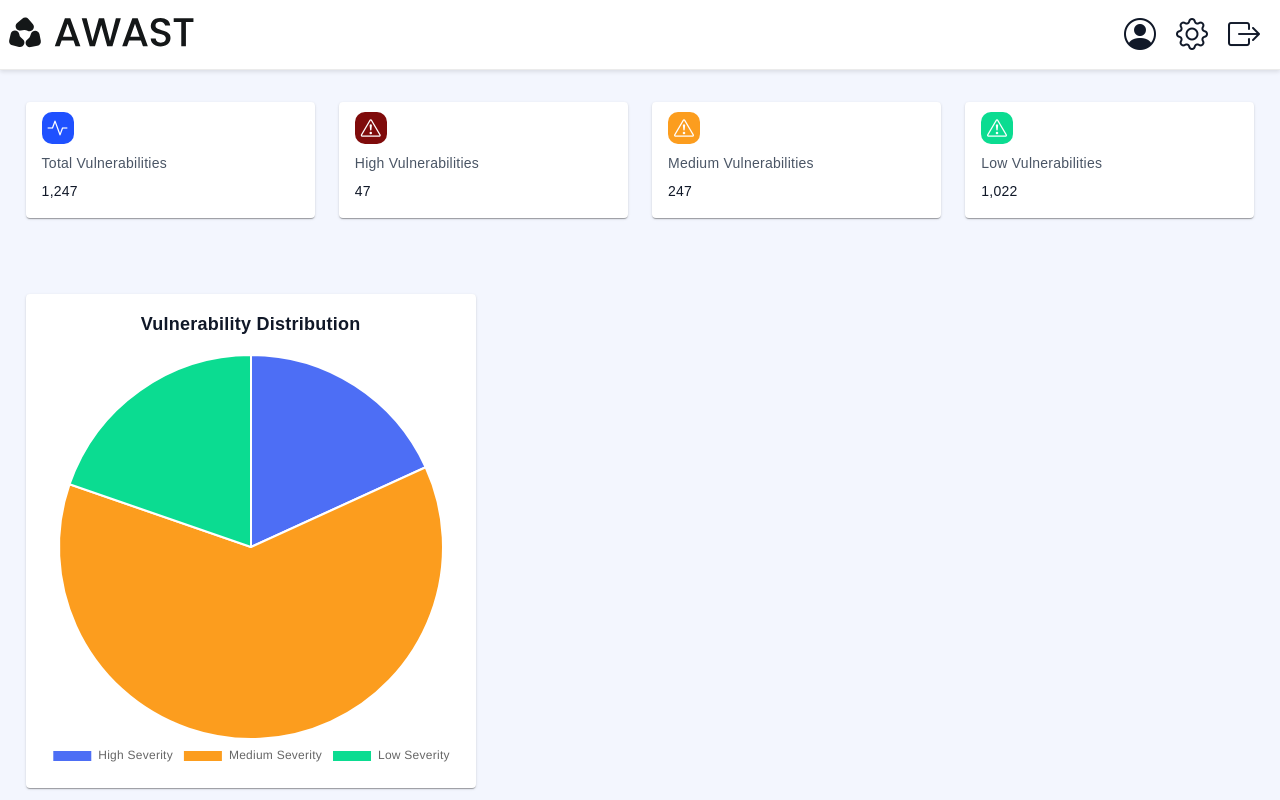
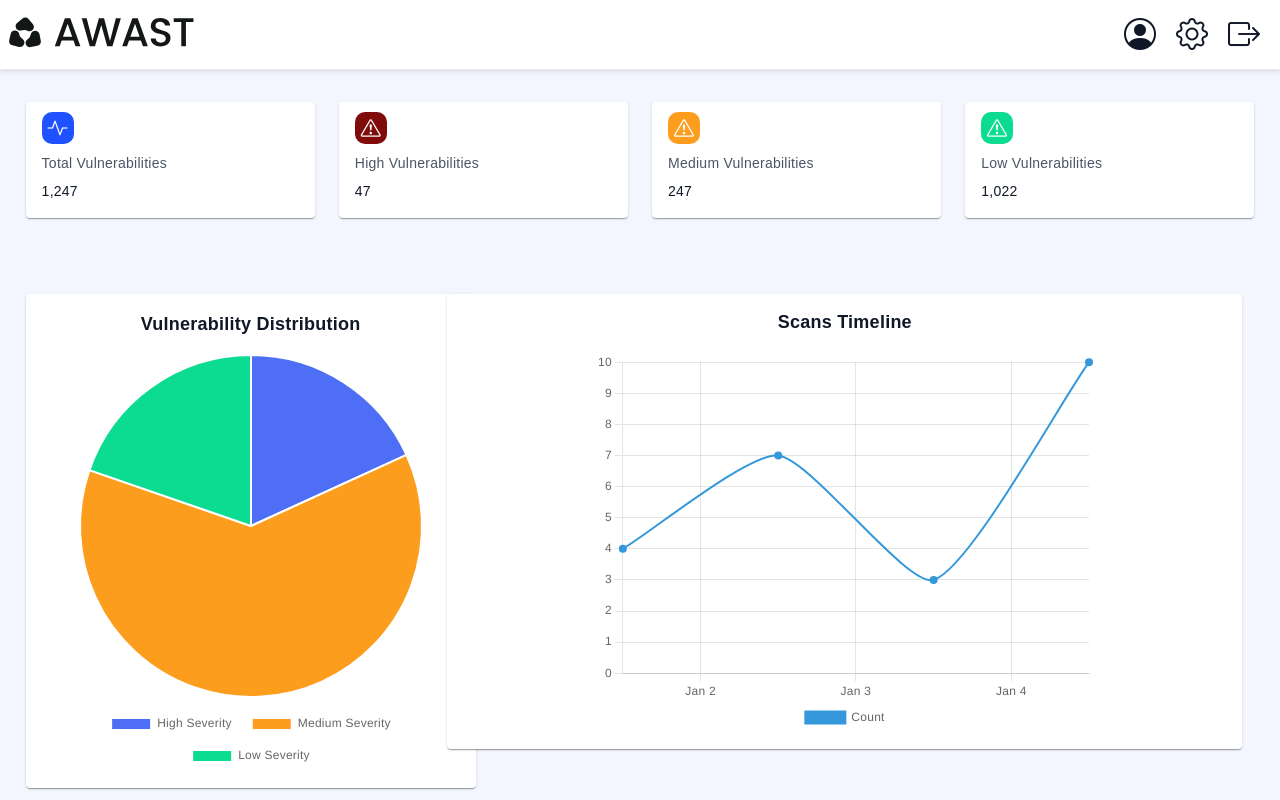
Before and after one commit to MikoBN1/AWAST_Diploma, a Vue app in the folder client/awast-front/: page /dashboard in a window 1280 px wide. Built offline with nearby package versions, Linux system fonts and the light colour scheme; a web font is replaced by a local one.

Commit message:
feat: dashboard line chart

```diff
--- a/client/awast-front/package.json
+++ b/client/awast-front/package.json
@@ -11,6 +11,8 @@
   "dependencies": {
     "@mdi/font": "^7.4.47",
     "bootstrap-icons": "^1.13.1",
+    "chartjs": "^0.3.24",
+    "chartjs-adapter-date-fns": "^3.0.0",
     "pinia": "^3.0.4",
     "vue": "^3.5.24",
     "vue-chartjs": "^5.3.3",
--- /dev/null
+++ b/client/awast-front/src/components/dashboard/DashboardLineChart.vue
@@ -0,0 +1,147 @@
+<script setup lang="ts">
+import { Line } from 'vue-chartjs'
+import {
+  Chart as ChartJS,
+  LineElement,
+  PointElement,
+  LinearScale,
+  TimeScale,
+  Tooltip,
+  Legend
+} from 'chart.js'
+import 'chartjs-adapter-date-fns'
+import {computed, type PropType} from 'vue'
+
+ChartJS.register(LineElement, PointElement, LinearScale, TimeScale, Tooltip, Legend)
+
+interface ChartData {
+  created_at: string
+  count: number
+}
+
+const props = defineProps({
+  items: {
+    type: Array as PropType<ChartData[]>,
+    required: true
+  },
+  width: {
+    type: String,
+    required: true
+  }
+})
+
+const chartData = computed(() => {
+  const labels = props.items.map(i => i.created_at)
+  const dataValues = props.items.map(i => i.count)
+
+  const styles = getComputedStyle(document.documentElement)
+  const getColor = (key: string) => styles.getPropertyValue(key).trim()
+
+  return {
+    labels,
+    datasets: [
+      {
+        label: 'Count',
+        data: dataValues,
+        borderWidth: 2,
+        borderColor: "#3498DB",
+        backgroundColor: "#3498DB",
+        fill: false,
+        tension: 0.2
+      }
+    ]
+  }
+})
+
+function checkForAllZero() {
+  if (!props.items || props.items.length === 0) return true
+  return props.items.every(i => i.count === 0)
+}
+
+const chartOptions = {
+  responsive: true,
+  plugins: {
+    legend: {
+      position: 'bottom'
+    }
+  },
+  scales: {
+    x: {
+      type: 'time',
+      time: {
+        unit: 'day'
+      }
+    },
+    y: {
+      beginAtZero: true
+    }
+  }
+}
+</script>
+
+<template>
+  <v-card>
+    <v-card-text>
+      <div class="line-chart">
+        <h1>Scans Timeline</h1>
+
+        <div v-if="!props.items" class="progress">
+          <v-progress-circular
+              color="primary"
+              size="200"
+              indeterminate
+          ></v-progress-circular>
+        </div>
+
+        <div v-else-if="checkForAllZero()" class="no-vulns-wrapper">
+          <h3>Not found</h3>
+        </div>
+
+        <Line v-else :data="chartData" :options="chartOptions" />
+      </div>
+    </v-card-text>
+  </v-card>
+</template>
+
+<style scoped>
+.progress {
+  display: flex;
+  justify-content: center;
+  align-items: center;
+}
+
+h1 {
+  font-size: 18px;
+  font-weight: 600;
+  color: var(--h1-color);
+  text-align: center;
+  margin-top: 0;
+  margin-bottom: 16px;
+}
+
+.no-vulns-wrapper {
+  display: flex;
+  justify-content: center;
+  align-items: center;
+  flex-direction: column;
+}
+
+h3 {
+  font-size: 24px;
+  color: var(--sub-text);
+}
+
+@media screen and (max-width: 1400px) {
+  canvas {
+    max-width: 500px;
+    max-height: 500px;
+  }
+
+  .line-chart {
+    display: flex;
+    justify-content: center;
+    align-items: center;
+    flex-direction: column;
+  }
+}
+</style>
--- a/client/awast-front/src/components/dashboard/DashboardPieChart.vue
+++ b/client/awast-front/src/components/dashboard/DashboardPieChart.vue
@@ -59,17 +59,20 @@ const chartOptions = {
   plugins: {
     legend: {
       position: 'bottom' as const,
+      labels: {
+        padding: 20,
+      }
     },
     title: {
       display: false,
       text: 'Vulnerability Breakdown'
     }
-  }
+  },
 }
 </script>
 
 <template>
-  <v-card :width="props.width">
+  <v-card :width="props.width" height="100%">
     <v-card-text>
       <div class="pie-chart">
         <h1>Vulnerability Distribution</h1>
@@ -89,10 +92,6 @@ const chartOptions = {
   </v-card>
 </template>
 <style scoped>
-.pie-chart-container {
-  width: 100%;
-  max-width: 100%;
-}
 .progress{
   display: flex;
   justify-content: center;
@@ -107,10 +106,6 @@ h1{
   margin-top: 0;
   margin-bottom: 16px;
 }
-.no-vulns{
-  width: 250px;
-  margin-bottom: 16px;
-}
 .no-vulns-wrapper{
   display: flex;
   justify-content: center;
@@ -122,9 +117,6 @@ h3{
   color: var(--sub-text);
 }
 @media screen and (max-width: 1400px) {
-  .pie-chart-container{
-    width: 100% !important;
-  }
   canvas{
     max-width: 500px;
     max-height: 500px;
--- a/client/awast-front/src/views/DashboardView.vue
+++ b/client/awast-front/src/views/DashboardView.vue
@@ -2,6 +2,14 @@
 
 import DashboardChips from "../components/dashboard/DashboardChips.vue";
 import DashboardPieChart from "../components/dashboard/DashboardPieChart.vue";
+import DashboardLineChart from "../components/dashboard/DashboardLineChart.vue";
+
+const items = [
+  { count: 4, created_at: "2025-01-01T12:00:00Z" },
+  { count: 7, created_at: "2025-01-02T12:00:00Z" },
+  { count: 3, created_at: "2025-01-03T12:00:00Z" },
+  { count: 10, created_at: "2025-01-04T12:00:00Z" }
+]
 </script>
 
 <template>
@@ -10,8 +18,11 @@ import DashboardPieChart from "../components/dashboard/DashboardPieChart.vue";
     <DashboardChips/>
   </div>
   <v-row class="ma-0">
-    <v-col cols="12" md="4" class="pl-0">
+    <v-col cols="12" md="4" class="pl-0 pb-0">
       <DashboardPieChart :severityCounts="{high:12, medium: 41, low:13}" width="450"/>
+    </v-col>
+    <v-col cols="12" md="8" class="pb-0">
+      <DashboardLineChart width="100%" :items="items"/>
     </v-col>
   </v-row>
 </template>
```
Also changed, not shown: 1 other file (tests, documents, lock files or other folders).
